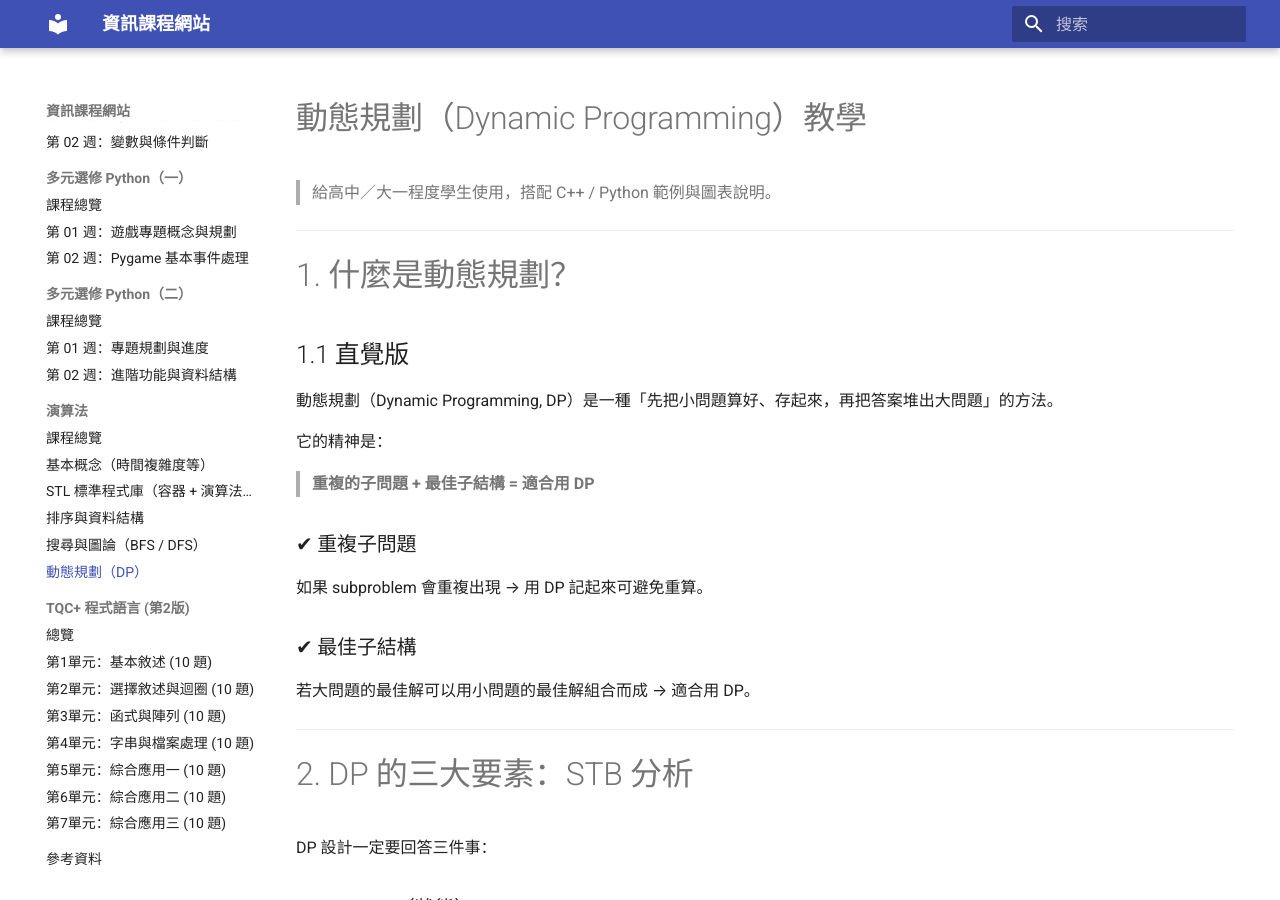
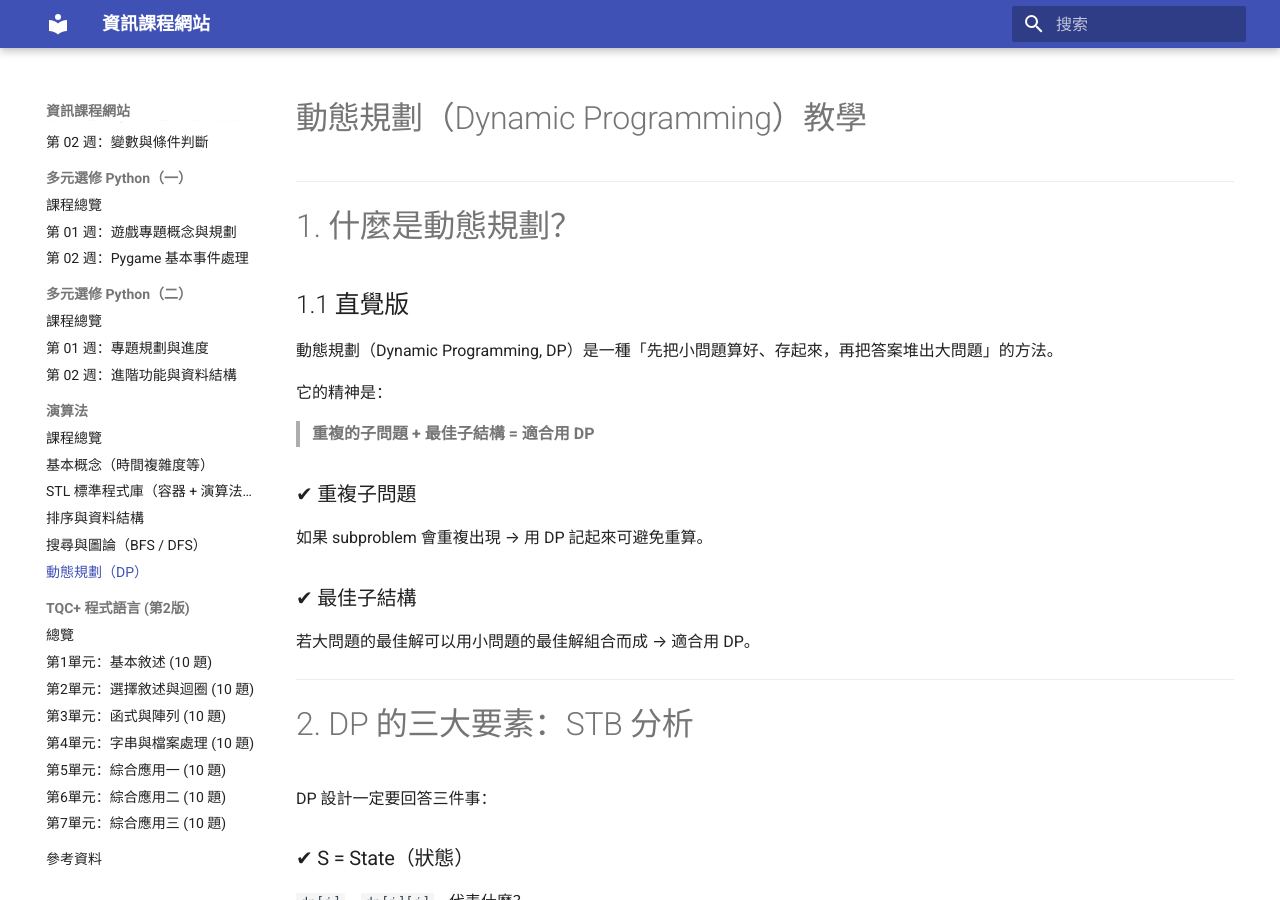
Before and after one commit to be6922/cs-course-site, an MkDocs documentation site: the page built from docs/algorithms/dp.md, in a window 1280 px wide and 900 px high. Built offline with MkDocs 1.6.1 and Material for MkDocs 9.7.7, drawn with Linux system fonts in a browser that asks for light colours.

Commit message:
Update dp.md

```diff
--- a/docs/algorithms/dp.md
+++ b/docs/algorithms/dp.md
@@ -1,6 +1,5 @@
 # 動態規劃（Dynamic Programming）教學
 
-> 給高中／大一程度學生使用，搭配 C++ / Python 範例與圖表說明。
 
 ---
 
```
